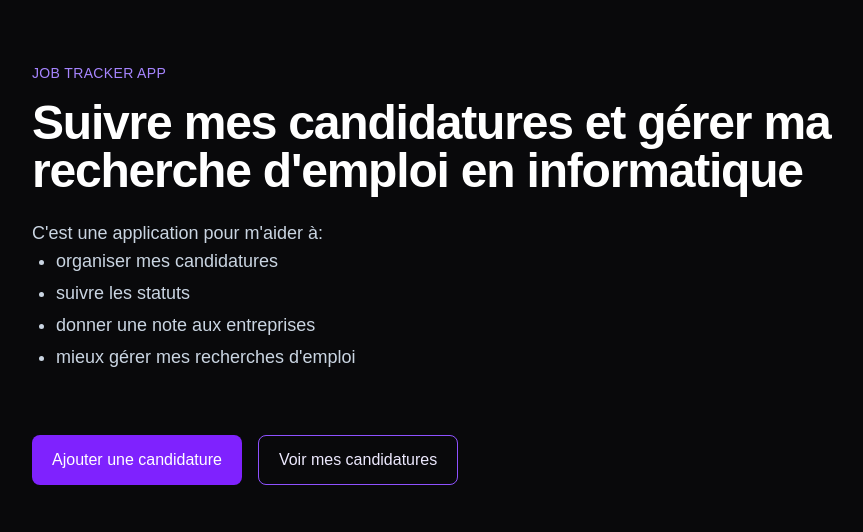
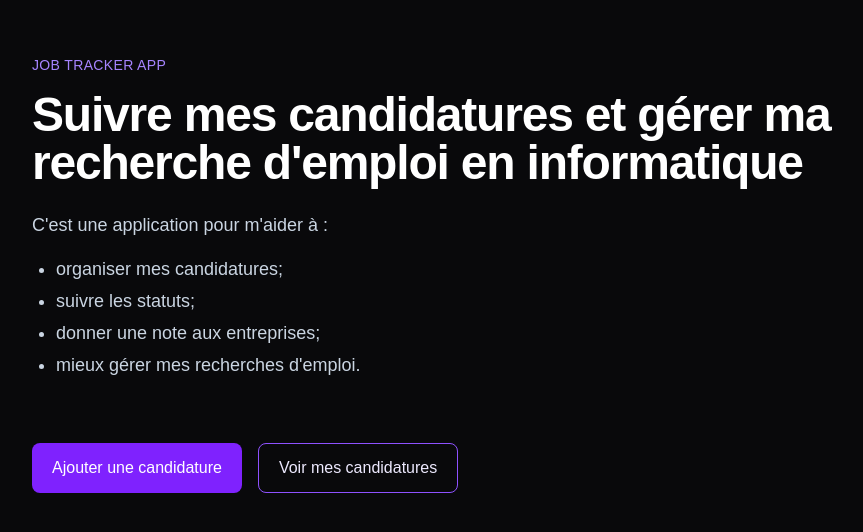
Before and after one commit to x-Alex-Ab-x/job-tracker-app, a Next.js app: page / in a window 1280 px wide. Shown: the part 126-658 px from the top of the page, without its empty margins (120-983 px from the left). Built offline with nearby package versions, Linux system fonts and the light colour scheme.

Commit message:
Link homepage to applications page

```diff
--- a/app/page.tsx
+++ b/app/page.tsx
@@ -1,3 +1,5 @@
+import Link from "next/link";
+
 export default function Home() {
   return (
     <main className="min-h-screen bg-zinc-950 text-white">
@@ -6,28 +8,33 @@ export default function Home() {
           Job Tracker App
         </p>
 
-        <h1 className="mb-6 text-1xl font-bold tracking-tight md:text-5xl">
-          Suivre mes candidatures et gérer ma recherche d'emploi en informatique
+        <h1 className="mb-6 text-4xl font-bold tracking-tight md:text-5xl">
+          Suivre mes candidatures et gérer ma recherche d&apos;emploi en
+          informatique
         </h1>
 
-        <p className="mb-8 max-w-2xl text-lg text-slate-300">
-          C'est une application pour m'aider à:
-          <ul className="list-disc space-y-1 pl-6">
-            <li>organiser mes candidatures</li>
-            <li>suivre les statuts</li>
-            <li>donner une note aux entreprises</li>
-            <li>mieux gérer mes recherches d'emploi</li>
+        <div className="mb-8 max-w-2xl text-lg text-slate-300">
+          <p>C&apos;est une application pour m&apos;aider à :</p>
+
+          <ul className="mt-4 list-disc space-y-1 pl-6">
+            <li>organiser mes candidatures;</li>
+            <li>suivre les statuts;</li>
+            <li>donner une note aux entreprises;</li>
+            <li>mieux gérer mes recherches d&apos;emploi.</li>
           </ul>
-        </p>
+        </div>
 
         <div className="mt-8 flex flex-wrap gap-4">
           <button className="rounded-lg bg-violet-600 px-5 py-3 font-medium text-white hover:bg-violet-700">
             Ajouter une candidature
           </button>
 
-          <button className="rounded-lg border border-violet-500 px-5 py-3 font-medium text-violet-100 hover:bg-violet-950">
+          <Link
+            href="/applications"
+            className="rounded-lg border border-violet-500 px-5 py-3 font-medium text-violet-100 hover:bg-violet-950"
+          >
             Voir mes candidatures
-          </button>
+          </Link>
         </div>
       </section>
     </main>
```
